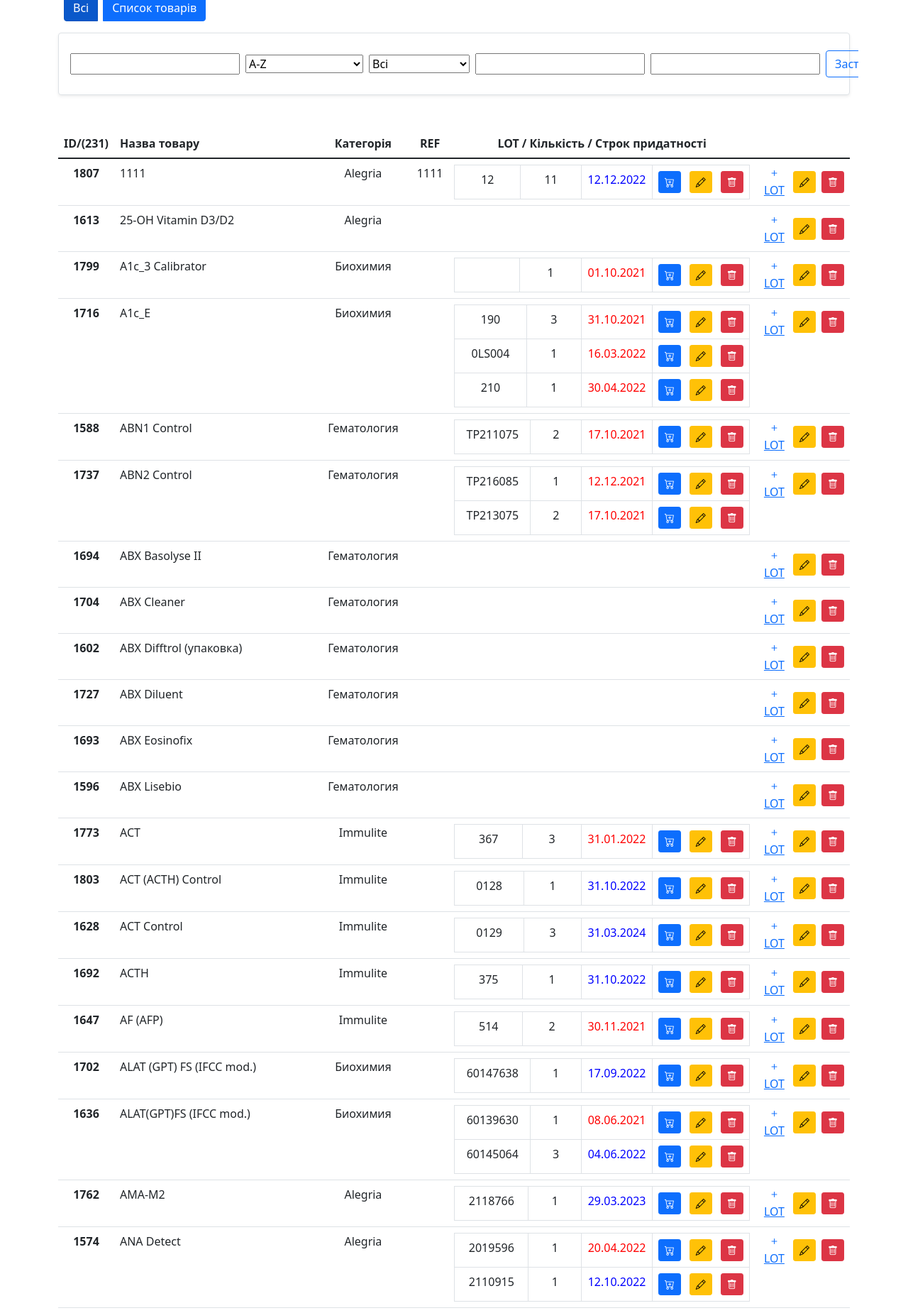
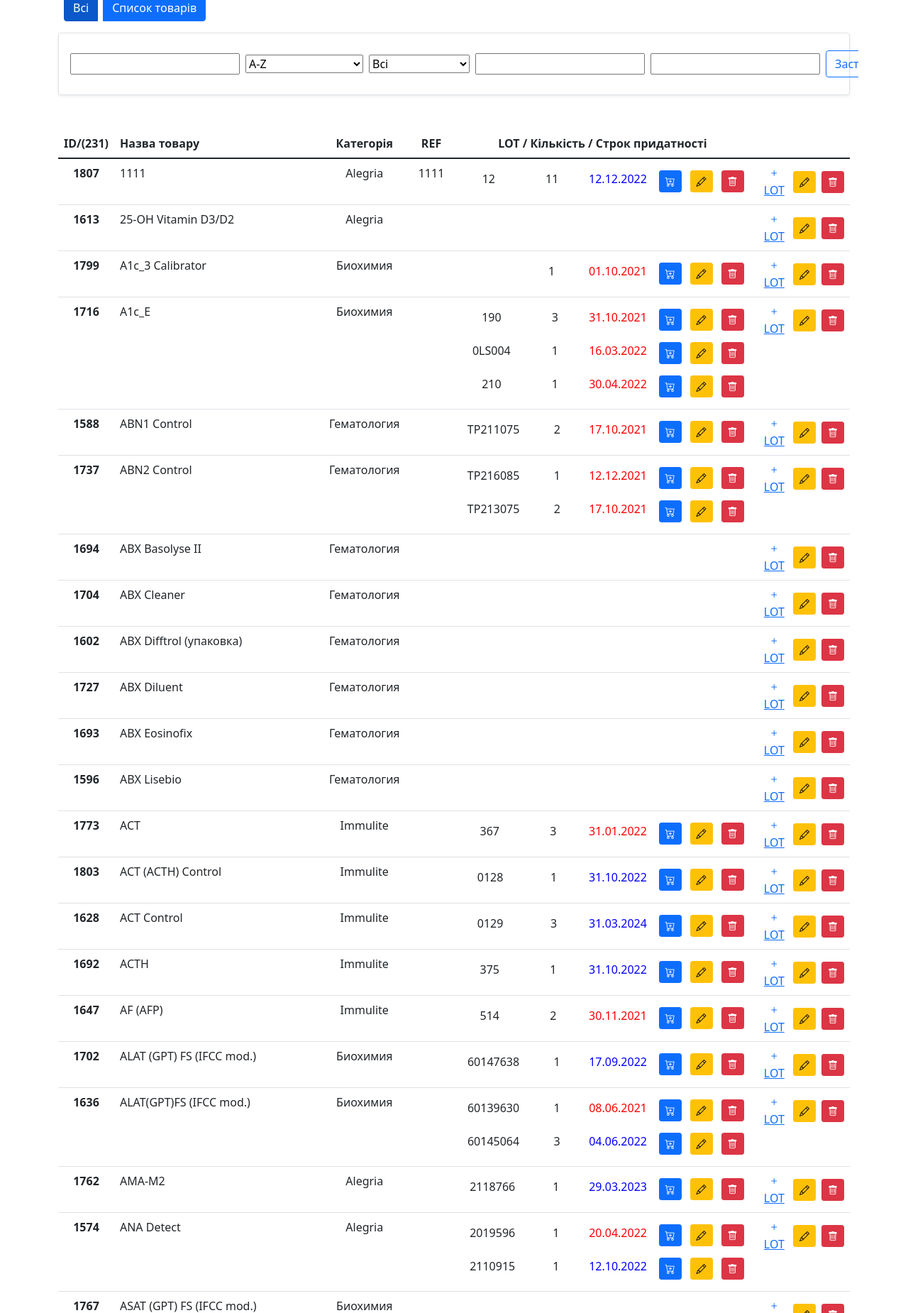
Before and after one commit to blezin2205/DMDX_Django, a Django app: page / in a window 1280 px wide. Shown: the part 214-2064 px from the top of the page at 71% size. Run offline with Django 4.2, Linux system fonts and the light colour scheme; a user stored in the database is signed in; data comes from the database, SQL or seed files in the repository; data that the repository does not hold is empty; some libraries are stand-ins or nearby versions.

Commit message:
html fixkdddasd

```diff
--- a/supplies/templates/supplies/home.html
+++ b/supplies/templates/supplies/home.html
@@ -53,7 +53,7 @@
 
          <td class="supplyRow">
 
-<table class="table table-bordered mb-0">
+<table class="table table-borderless mb-0">
   <tbody>
    {% for supp in el.general.all %}
     <tr>
```
